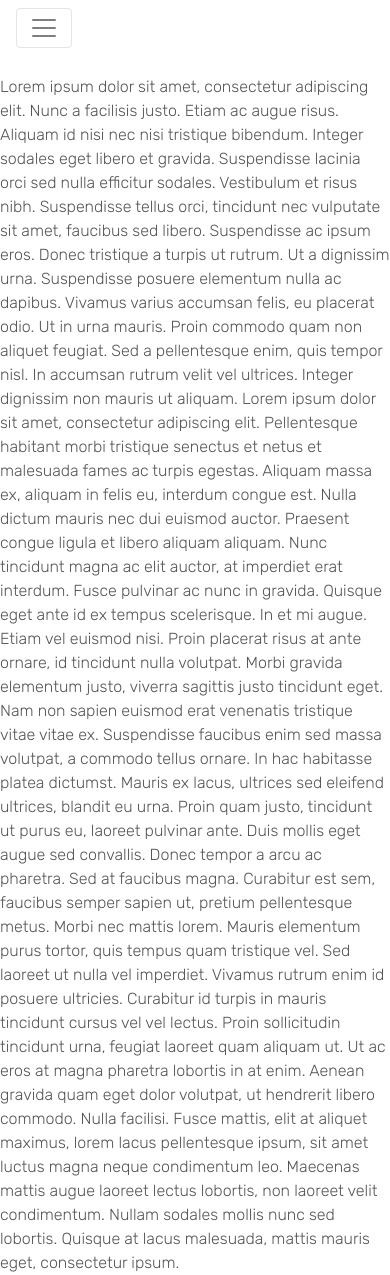
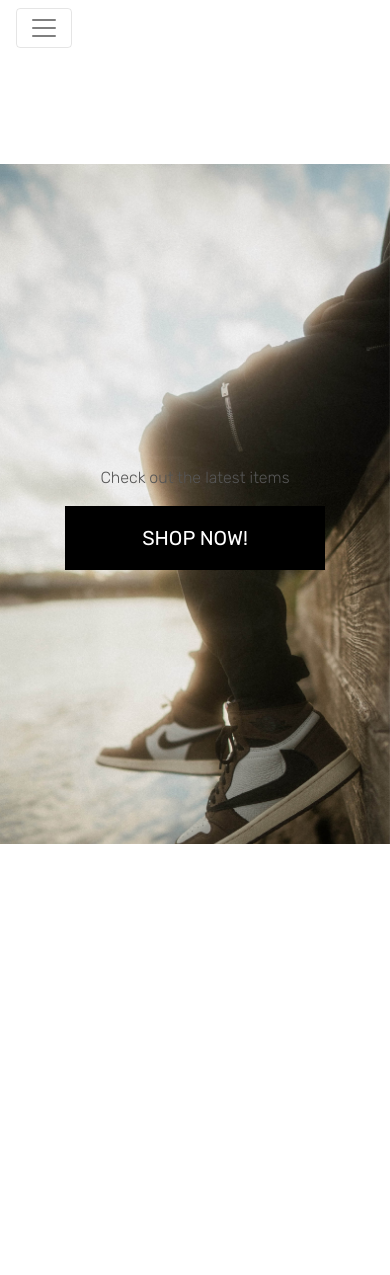
Before and after one commit to Felix-Voyle/Sneakers_MS4, a Django app: page / in a window 390 px wide. After the commit the page ends 844 px from the top, so only its background shows below. Run offline with Django 3.2, Linux system fonts and the light colour scheme; some libraries are stand-ins or nearby versions.

Commit message:
added responsive carousel hero images and styled with css

```diff
--- a/home/templates/home/index.html
+++ b/home/templates/home/index.html
@@ -1,18 +1,52 @@
 {% extends "base.html" %}
 {% load static %}
 
+{% block page_header %}
+    <div class="container header-container">
+        <div class="row">
+            <div class="col"></div>
+        </div>
+    </div>
+{% endblock %}
+
 {% block content %}
-    <h1 class="display-4 text-success">It works!</h1>
 
-    <p>Lorem ipsum dolor sit amet, consectetur adipiscing elit. Nunc a facilisis justo. Etiam ac augue risus. Aliquam id nisi nec nisi tristique bibendum. Integer sodales eget libero et gravida. Suspendisse lacinia orci sed nulla efficitur sodales. Vestibulum et risus nibh. Suspendisse tellus orci, tincidunt nec vulputate sit amet, faucibus sed libero. Suspendisse ac ipsum eros.
+<div class="container-fluid px-0">
+    <div id="carouselExampleSlidesOnly" class="carousel slide" data-ride="carousel">
+        <div class="carousel-inner">
+            <div class="carousel-content">
+                <p>Check out the latest items<p>
+                <a href="" class="shop-now-button btn btn-lg rounded-0 text-uppercase py-3">Shop Now!</a>
+              </div>
+            <div class="carousel-item active">
+                <div class="d-flex align-items-center justify-content-center min-vh-100">
+                    <img class="d-md-none min-vh-100 min-vw-100" src="/media/heroimg/heroimagesml1.jpg" alt="First slide">
+                    <img class="d-none d-md-block min-vh-100 w-100" src="/media/heroimg/heroimage1.jpg" alt="First slide">
+                </div>
+            </div>
+            <div class="carousel-item">
+                <div class="d-flex align-items-center justify-content-center min-vh-100">
+                    <img class="d-md-none min-vh-100 min-vw-100" src="/media/heroimg/heroimagesml2.jpg" alt="Second slide">
+                    <img class="d-none d-md-block min-vh-100 w-100" src="/media/heroimg/heroimage2.jpg" alt="Second slide">
+                </div>
+            </div>
+            <div class="carousel-item">
+                <div class="d-flex align-items-center justify-content-center min-vh-100">
+                    <img class="d-md-none min-vh-100 min-vw-100" src="/media/heroimg/heroimagesml3.jpg" alt="Second slide">
+                    <img class="d-none d-md-block min-vh-100 w-100" src="/media/heroimg/heroimage3.jpg" alt="Third slide">
+                </div>
+            </div>
+        </div>
+    </div>
+</div>
 
-        Donec tristique a turpis ut rutrum. Ut a dignissim urna. Suspendisse posuere elementum nulla ac dapibus. Vivamus varius accumsan felis, eu placerat odio. Ut in urna mauris. Proin commodo quam non aliquet feugiat. Sed a pellentesque enim, quis tempor nisl. In accumsan rutrum velit vel ultrices. Integer dignissim non mauris ut aliquam. Lorem ipsum dolor sit amet, consectetur adipiscing elit. Pellentesque habitant morbi tristique senectus et netus et malesuada fames ac turpis egestas.
+{% endblock %}
 
-        Aliquam massa ex, aliquam in felis eu, interdum congue est. Nulla dictum mauris nec dui euismod auctor. Praesent congue ligula et libero aliquam aliquam. Nunc tincidunt magna ac elit auctor, at imperdiet erat interdum. Fusce pulvinar ac nunc in gravida. Quisque eget ante id ex tempus scelerisque. In et mi augue. Etiam vel euismod nisi. Proin placerat risus at ante ornare, id tincidunt nulla volutpat. Morbi gravida elementum justo, viverra sagittis justo tincidunt eget. Nam non sapien euismod erat venenatis tristique vitae vitae ex. Suspendisse faucibus enim sed massa volutpat, a commodo tellus ornare. In hac habitasse platea dictumst.
-
-        Mauris ex lacus, ultrices sed eleifend ultrices, blandit eu urna. Proin quam justo, tincidunt ut purus eu, laoreet pulvinar ante. Duis mollis eget augue sed convallis. Donec tempor a arcu ac pharetra. Sed at faucibus magna. Curabitur est sem, faucibus semper sapien ut, pretium pellentesque metus. Morbi nec mattis lorem. Mauris elementum purus tortor, quis tempus quam tristique vel. Sed laoreet ut nulla vel imperdiet.
-
-        Vivamus rutrum enim id posuere ultricies. Curabitur id turpis in mauris tincidunt cursus vel vel lectus. Proin sollicitudin tincidunt urna, feugiat laoreet quam aliquam ut. Ut ac eros at magna pharetra lobortis in at enim. Aenean gravida quam eget dolor volutpat, ut hendrerit libero commodo. Nulla facilisi. Fusce mattis, elit at aliquet maximus, lorem lacus pellentesque ipsum, sit amet luctus magna neque condimentum leo. Maecenas mattis augue laoreet lectus lobortis, non laoreet velit condimentum. Nullam sodales mollis nunc sed lobortis. Quisque at lacus malesuada, mattis mauris eget, consectetur ipsum.
-
-        </p>
+{% block postloadjs %}
+<script>
+$('.carousel').carousel({
+    interval: 1000,
+    wrap: True
+  })
+</script>
 {% endblock %}
--- a/static/css/base.css
+++ b/static/css/base.css
@@ -48,6 +48,30 @@ body {
     color: white;
 }
 
+/* carousel*/
+.carousel {
+    position: fixed;
+    height: 100%;
+    width: 100%;
+    display: grid;
+}
+
+.carousel-content {
+    position: absolute;
+    z-index: 20;
+    margin-left: auto;
+    margin-right: auto;
+    left: 0;
+    right: 0;
+    bottom: 50%;
+    text-align: center;
+}
+
+img {
+    max-height: 100vh;
+    object-fit: cover;
+}
+
 /*-------- Media Queries */
 @media (min-width: 1200px) {
     .container {
```
Also changed, not shown: media/heroimg/heroimage1.jpg (added), media/heroimg/heroimage2.jpg (added), media/heroimg/heroimage3.jpg (added), media/heroimg/heroimagesml1.jpg (added), media/heroimg/heroimagesml2.jpg (added), media/heroimg/heroimagesml3.jpg (added).
